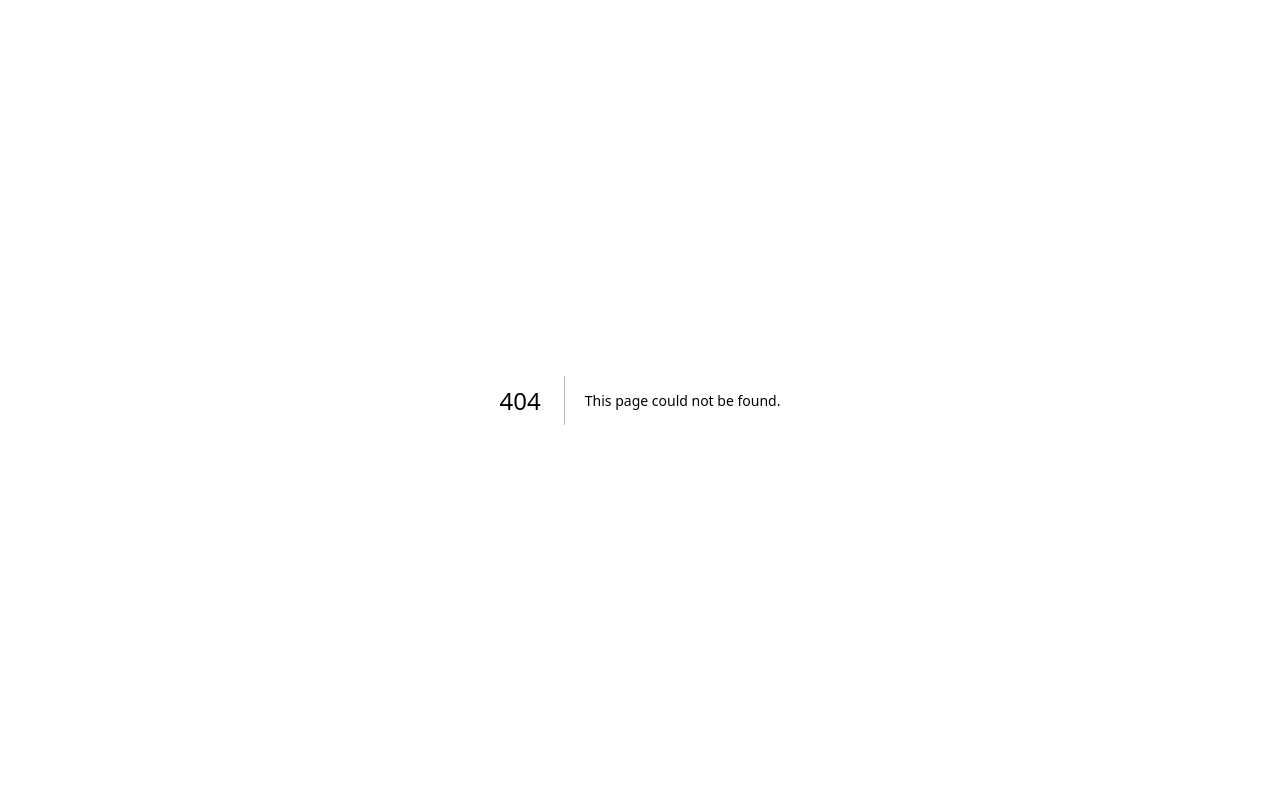
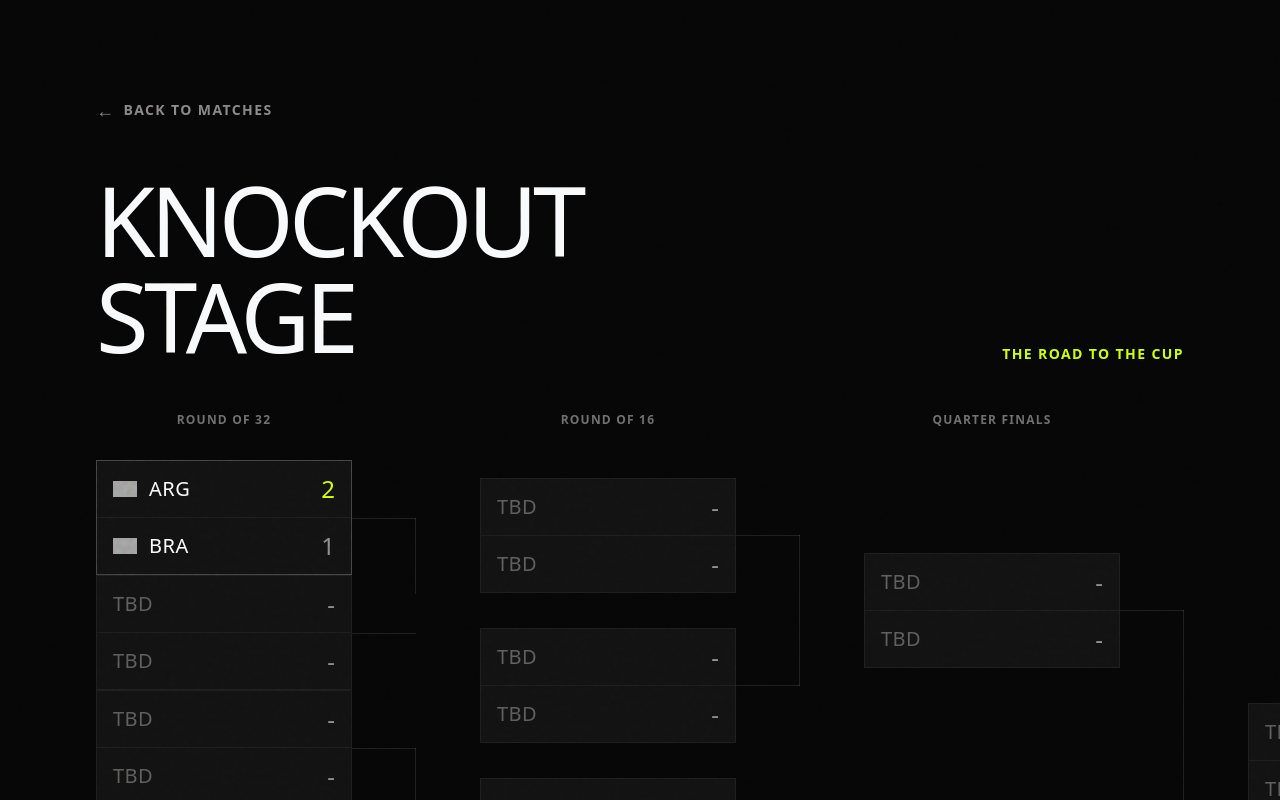
Before and after one commit to yourcasualdev/world-cup, a Next.js app in the folder frontend/: page /bracket in a window 1280 px wide. Before the commit this address had no page. Shown: the top 800 px of the page. Built offline with nearby package versions, Linux system fonts and the light colour scheme; grey boxes are pictures that could not be loaded.

Commit message:
feat: knockout stage bracket visualization

```diff
--- /dev/null
+++ b/frontend/src/app/bracket/page.tsx
@@ -0,0 +1,131 @@
+"use client";
+
+import { motion } from "framer-motion";
+import Link from "next/link";
+import { useState } from "react";
+
+// Mock data generation for Bracket
+const generateMockMatches = (count: number, stageName: string) => {
+  return Array.from({ length: count }).map((_, i) => ({
+    id: `${stageName}-${i}`,
+    stage: stageName,
+    homeTeam: i === 0 && stageName === "ROUND_OF_32" ? { tla: "ARG", name: "Argentina", flagUrl: "https://crests.football-data.org/762.png" } : null,
+    awayTeam: i === 0 && stageName === "ROUND_OF_32" ? { tla: "BRA", name: "Brazil", flagUrl: "https://crests.football-data.org/764.png" } : null,
+    homeScore: i === 0 && stageName === "ROUND_OF_32" ? 2 : null,
+    awayScore: i === 0 && stageName === "ROUND_OF_32" ? 1 : null,
+    isTbd: !(i === 0 && stageName === "ROUND_OF_32")
+  }));
+};
+
+const rounds = [
+  { name: "Round of 32", matches: generateMockMatches(16, "ROUND_OF_32") },
+  { name: "Round of 16", matches: generateMockMatches(8, "ROUND_OF_16") },
+  { name: "Quarter Finals", matches: generateMockMatches(4, "QUARTER_FINALS") },
+  { name: "Semi Finals", matches: generateMockMatches(2, "SEMI_FINALS") },
+  { name: "Final", matches: generateMockMatches(1, "FINAL") },
+];
+
+export default function BracketPage() {
+  return (
+    <main className="min-h-screen bg-pitch-black pt-24 pb-32 overflow-hidden flex flex-col">
+      {/* Noise Background */}
+      <div className="noise-bg fixed inset-0 opacity-10 mix-blend-overlay pointer-events-none z-50"></div>
+
+      {/* Navigation */}
+      <nav className="px-6 md:px-12 lg:px-24 mb-12 relative z-10">
+        <Link href="/" className="font-body text-sm font-bold tracking-widest text-white/50 uppercase hover:text-neon-green transition-colors flex items-center gap-2 w-fit">
+          <span className="text-lg">←</span> BACK TO MATCHES
+        </Link>
+      </nav>
+
+      <header className="px-6 md:px-12 lg:px-24 mb-12 relative z-10 flex justify-between items-end">
+        <motion.h1
+          initial={{ opacity: 0, x: -30 }}
+          animate={{ opacity: 1, x: 0 }}
+          className="font-display text-6xl md:text-8xl uppercase tracking-tighter text-stark-white"
+        >
+          KNOCKOUT<br/>STAGE
+        </motion.h1>
+        <div className="hidden md:block font-body text-sm font-bold tracking-widest text-neon-green uppercase text-right">
+          The Road to the Cup
+        </div>
+      </header>
+
+      {/* Bracket Container (Horizontal Scroll) */}
+      <div className="flex-1 w-full overflow-x-auto pb-12 cursor-grab active:cursor-grabbing px-6 md:px-12 lg:px-24 relative z-10 scrollbar-hide">
+        <div className="flex gap-16 md:gap-32 min-w-max h-full items-center py-12">
+
+          {rounds.map((round, rIndex) => (
+            <div key={round.name} className="flex flex-col justify-around h-[1200px] w-64 relative">
+              {/* Round Title */}
+              <div className="absolute -top-12 left-0 font-body text-xs font-bold tracking-widest text-white/40 uppercase w-full text-center">
+                {round.name}
+              </div>
+
+              {round.matches.map((match, mIndex) => (
+                <div key={match.id} className="relative flex items-center w-full">
+
+                  {/* The Match Box */}
+                  <motion.div
+                    initial={{ opacity: 0, scale: 0.9 }}
+                    animate={{ opacity: 1, scale: 1 }}
+                    transition={{ delay: rIndex * 0.1 + mIndex * 0.05 }}
+                    className={`w-full border ${match.isTbd ? 'border-white/5 bg-white/5' : 'border-white/20 bg-pitch-black-light'} relative z-10 flex flex-col transition-all hover:border-neon-green/50`}
+                  >
+                    {/* Home Team */}
+                    <div className="flex justify-between items-center px-4 py-3 border-b border-white/5">
+                      <div className="flex items-center gap-3">
+                        {match.homeTeam ? (
+                          <>
+                            <img src={match.homeTeam.flagUrl} alt="" className="w-6 h-4 object-cover" />
+                            <span className="font-display text-xl uppercase tracking-wide text-stark-white">{match.homeTeam.tla}</span>
+                          </>
+                        ) : (
+                          <span className="font-display text-xl uppercase tracking-wide text-white/30">TBD</span>
+                        )}
+                      </div>
+                      <span className={`font-display text-2xl ${match.homeScore && match.awayScore && match.homeScore > match.awayScore ? 'text-neon-green' : 'text-white/50'}`}>
+                        {match.homeScore ?? "-"}
+                      </span>
+                    </div>
+
+                    {/* Away Team */}
+                    <div className="flex justify-between items-center px-4 py-3">
+                      <div className="flex items-center gap-3">
+                        {match.awayTeam ? (
+                          <>
+                            <img src={match.awayTeam.flagUrl} alt="" className="w-6 h-4 object-cover" />
+                            <span className="font-display text-xl uppercase tracking-wide text-stark-white">{match.awayTeam.tla}</span>
+                          </>
+                        ) : (
+                          <span className="font-display text-xl uppercase tracking-wide text-white/30">TBD</span>
+                        )}
+                      </div>
+                      <span className={`font-display text-2xl ${match.homeScore && match.awayScore && match.awayScore > match.homeScore ? 'text-neon-green' : 'text-white/50'}`}>
+                        {match.awayScore ?? "-"}
+                      </span>
+                    </div>
+                  </motion.div>
+
+                  {/* Connector Lines (CSS only) */}
+                  {/* Line going right (if not Final) */}
+                  {rIndex < rounds.length - 1 && (
+                    <div className="absolute -right-8 md:-right-16 top-1/2 w-8 md:w-16 h-[1px] bg-white/10 z-0"></div>
+                  )}
+
+                  {/* Vertical connecting line (Every odd match connects downwards, even upwards) */}
+                  {rIndex < rounds.length - 1 && mIndex % 2 === 0 && (
+                     <div className="absolute -right-8 md:-right-16 top-1/2 w-[1px] bg-white/10 z-0"
+                          style={{ height: `calc(1200px / ${round.matches.length} + 1px)` }}></div>
+                  )}
+
+                </div>
+              ))}
+            </div>
+          ))}
+
+        </div>
+      </div>
+    </main>
+  );
+}
--- a/frontend/src/app/page.tsx
+++ b/frontend/src/app/page.tsx
@@ -33,12 +33,17 @@ export default function Home() {
           initial={{ opacity: 0 }}
           animate={{ opacity: 1 }}
           transition={{ delay: 0.5, duration: 1 }}
-          className="font-body text-sm font-bold tracking-widest text-white/50 uppercase max-w-xs"
+          className="font-body text-sm font-bold tracking-widest text-white/50 uppercase max-w-sm"
         >
           <p className="mb-6">Real-time tournament tracking with brutal precision.</p>
-          <Link href="/standings" className="inline-block border border-neon-green/30 text-neon-green px-6 py-3 hover:bg-neon-green hover:text-pitch-black transition-all duration-300">
-            VIEW STANDINGS →
-          </Link>
+          <div className="flex flex-col sm:flex-row gap-4">
+            <Link href="/standings" className="inline-block border border-neon-green/30 text-neon-green px-6 py-3 hover:bg-neon-green hover:text-pitch-black transition-all duration-300 text-center whitespace-nowrap">
+              STANDINGS →
+            </Link>
+            <Link href="/bracket" className="inline-block border border-white/20 text-stark-white px-6 py-3 hover:bg-white hover:text-pitch-black transition-all duration-300 text-center whitespace-nowrap">
+              BRACKET →
+            </Link>
+          </div>
         </motion.div>
       </header>
 
--- a/frontend/src/app/standings/page.tsx
+++ b/frontend/src/app/standings/page.tsx
@@ -16,9 +16,12 @@ export default function StandingsPage() {
   return (
     <main className="min-h-screen pt-24 pb-32 px-6 md:px-12 lg:px-24 max-w-[1920px] mx-auto">
       {/* Navigation */}
-      <nav className="mb-12 relative z-10">
+      <nav className="mb-12 relative z-10 flex justify-between items-center">
         <Link href="/" className="font-body text-sm font-bold tracking-widest text-white/50 uppercase hover:text-neon-green transition-colors flex items-center gap-2 w-fit">
           <span className="text-lg">←</span> BACK TO MATCHES
+        </Link>
+        <Link href="/bracket" className="font-body text-sm font-bold tracking-widest text-stark-white border border-white/20 px-4 py-2 uppercase hover:bg-white hover:text-pitch-black transition-colors w-fit">
+          VIEW BRACKET →
         </Link>
       </nav>
 
--- a/frontend/src/components/match/MatchCard.tsx
+++ b/frontend/src/components/match/MatchCard.tsx
@@ -1,6 +1,7 @@
 "use client";
 
 import { motion } from "framer-motion";
+import Link from "next/link";
 
 interface Team {
   name: string;
```
